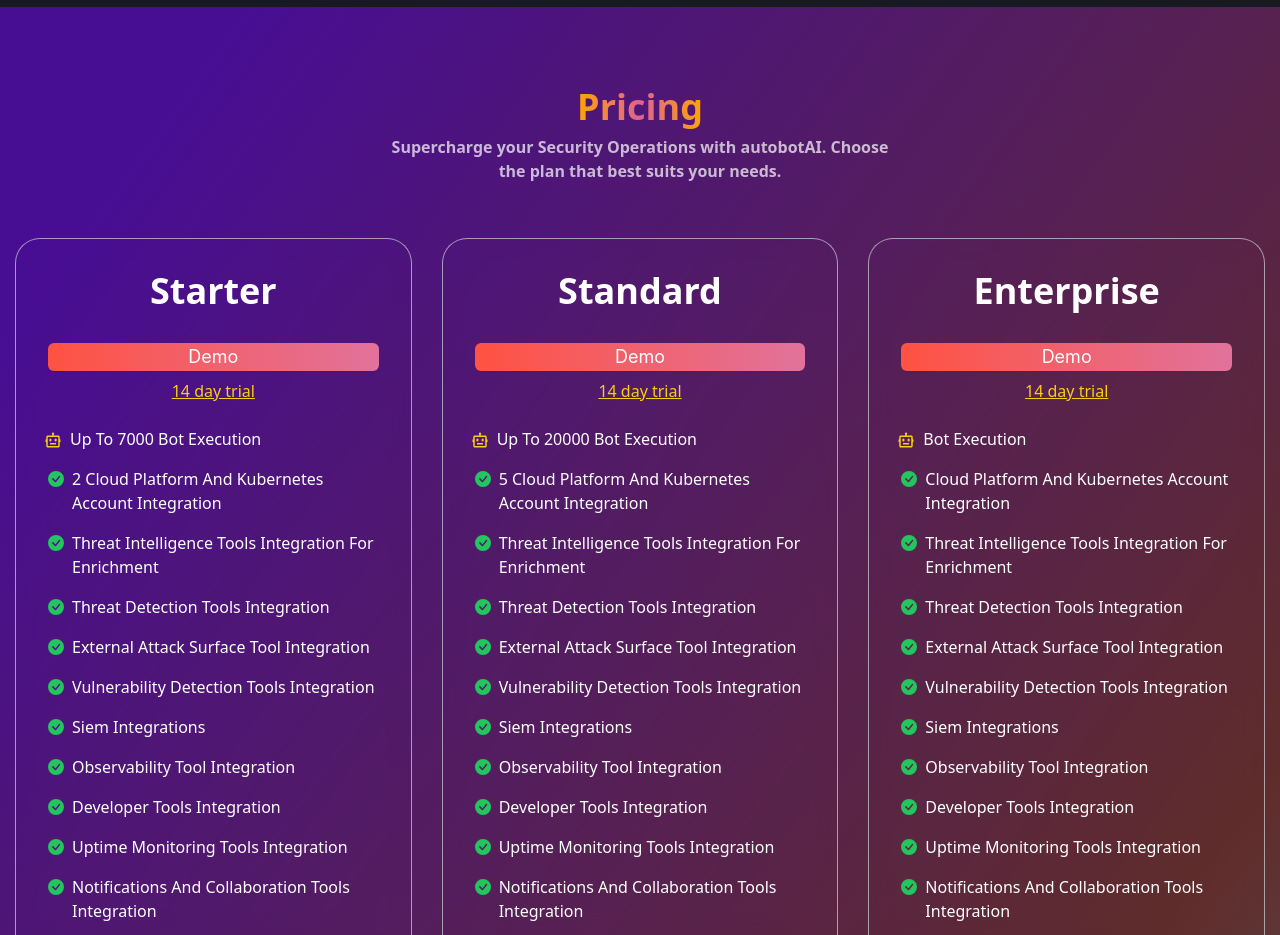
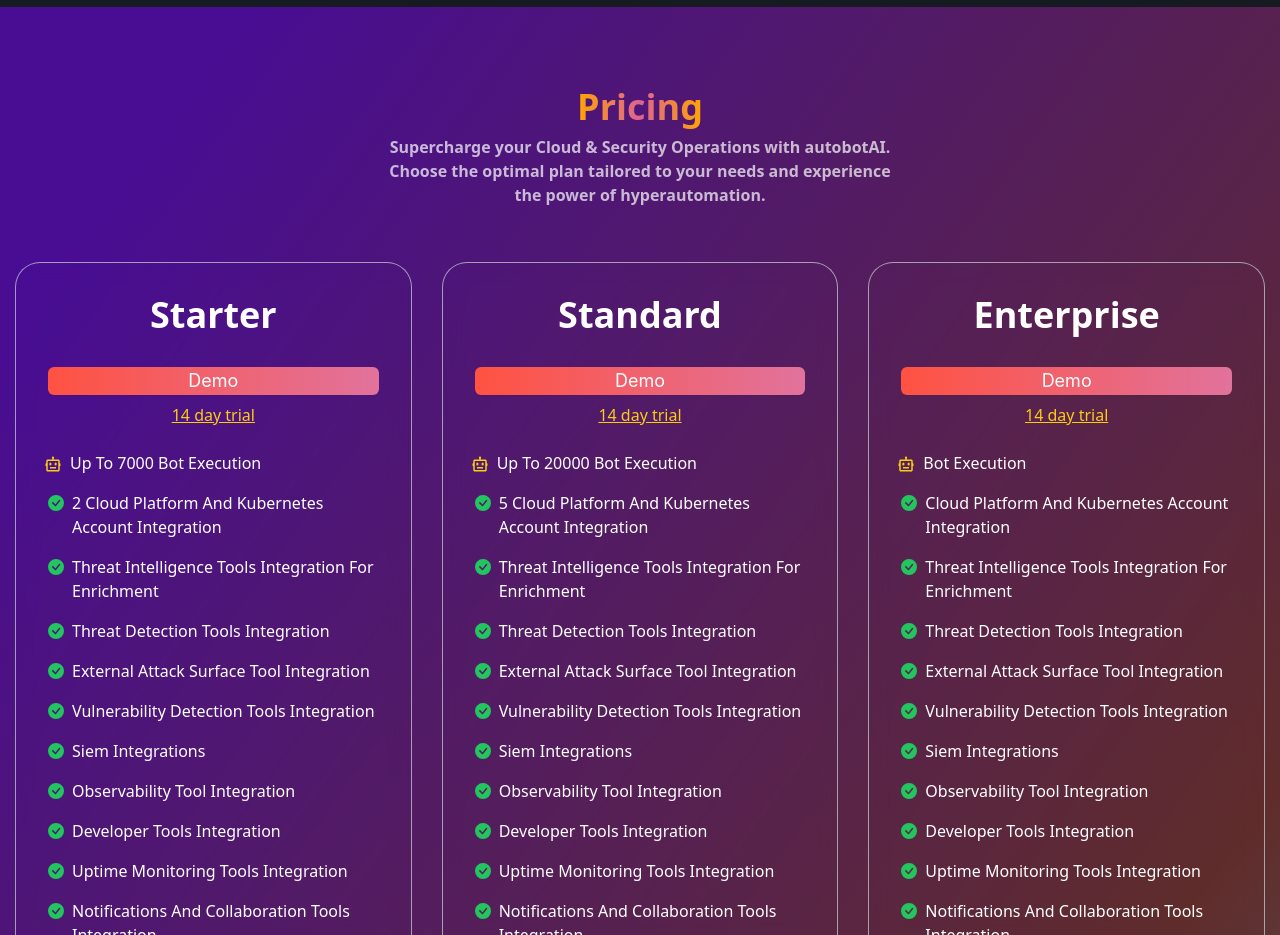
Before and after one commit to devvsakib/jsonpath, a React (Vite) app: page /landingpage in a window 1280 px wide. Shown: the part 6620-7555 px from the top of the page. Built offline with nearby package versions, Linux system fonts and the light colour scheme.

Commit message:
btn pricing desc change

```diff
--- a/src/pages/LandingPage.jsx
+++ b/src/pages/LandingPage.jsx
@@ -132,7 +132,7 @@
                         <div className={"text-center mb-10"}>
                             <h3 className='text-white text-3xl pb-2 md:text-4xl inline-block autobotGrad'>Pricing</h3>
                             <p className="text-base font-semibold text-white/70 w-2/5 mx-auto">
-                                Supercharge your Security Operations with autobotAI. Choose the plan that best suits your needs.
+                                Supercharge your Cloud & Security Operations with autobotAI. Choose the optimal plan tailored to your needs and experience the power of hyperautomation.
                             </p>
                         </div>
                         <PricingTable />
```
